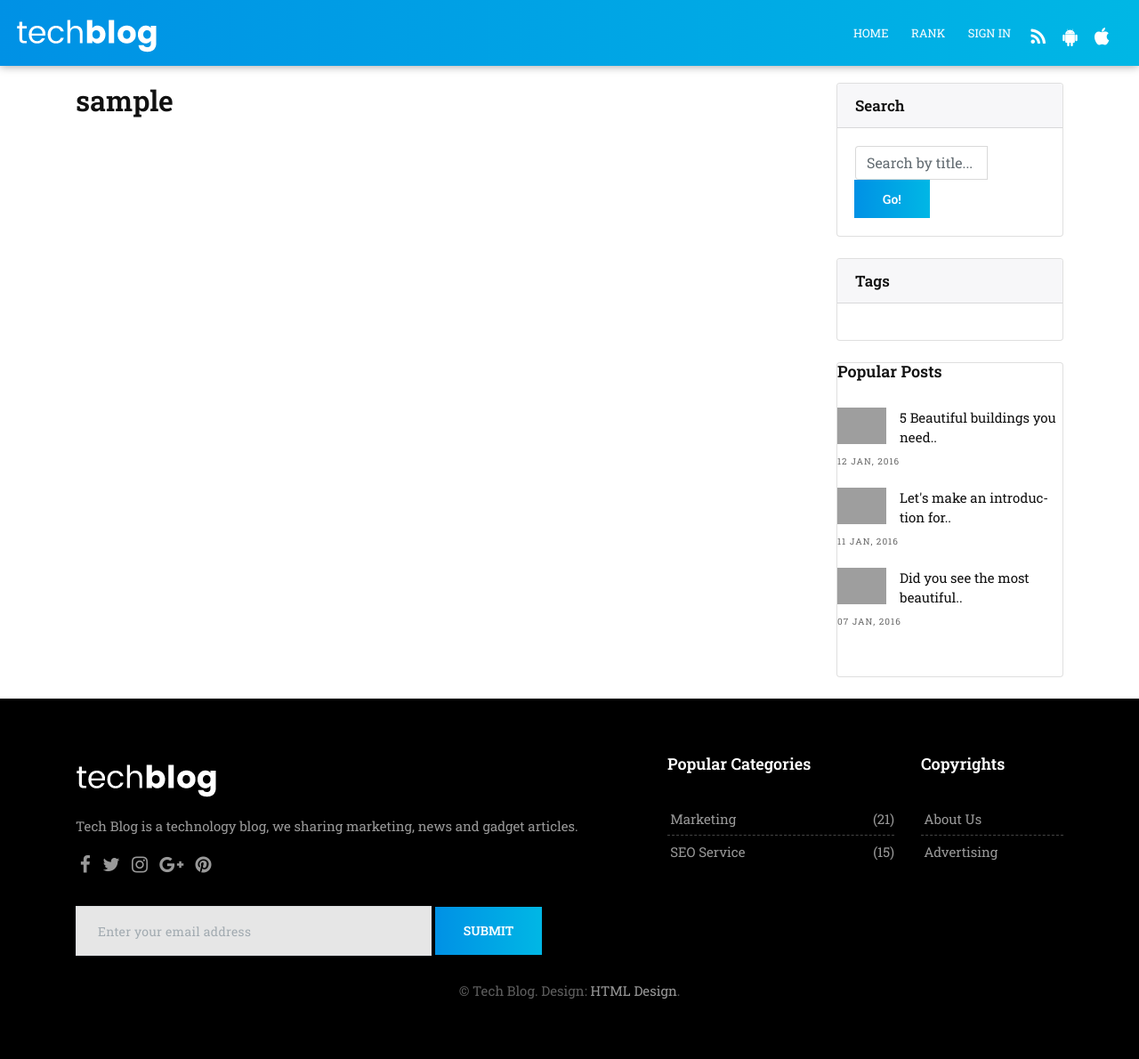
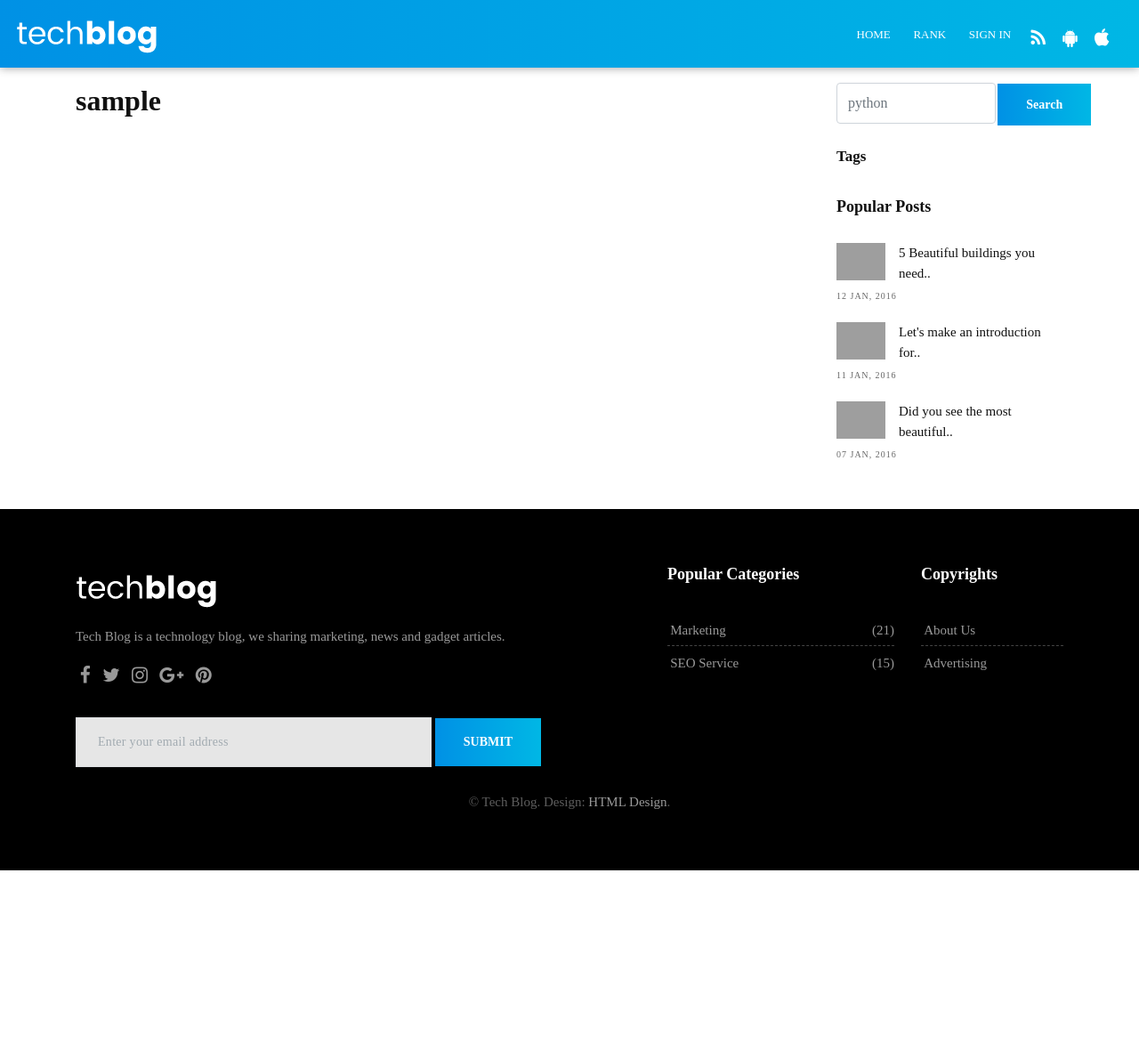
Before and after one commit to b1team/tech-blog, a Flask app: a page that uses Blog-Web/myapp/app/templates/base.html in a window 1280 px wide. Shown: the whole page at 89% size. After the commit the page ends 978 px from the top, so only its background shows below. Run offline with Flask 2, Linux system fonts and the light colour scheme; data that the repository does not hold is empty; some libraries are stand-ins or nearby versions; grey boxes are pictures that could not be loaded.

Commit message:
upgrade ui + pagination

```diff
--- a/Blog-Web/myapp/app/templates/base.html
+++ b/Blog-Web/myapp/app/templates/base.html
@@ -17,12 +17,6 @@
     <script src="{{ url_for('static', filename='js/bootstrap.min.js') }}"></script>
     <script src="{{ url_for('static', filename='js/font-awesome.js') }}"></script>
 
-    <!--NEW -->
-    <link href="https://fonts.googleapis.com/css?family=Poppins:300,400,500,600,700" rel="stylesheet">
-
-    <!-- Bootstrap core CSS -->
-    <link href="{{ url_for('static', filename='css/bootstrap.css') }}" rel="stylesheet">
-
     <!-- FontAwesome Icons core CSS -->
     <link href="{{ url_for('static', filename='css/font-awesome.min.css') }}" rel="stylesheet">
     <link href="{{ url_for('static', filename='css/style.css') }}" rel="stylesheet">
@@ -35,7 +29,7 @@
     <!-- Version Tech CSS for this template -->
     <link href="{{ url_for('static', filename='css/tech.css') }}" rel="stylesheet">
     <link rel="preconnect" href="https://fonts.gstatic.com">
-<link href="https://fonts.googleapis.com/css2?family=Roboto+Slab:wght@300;400;600&display=swap" rel="stylesheet">
+    <!-- <link href="https://fonts.googleapis.com/css2?family=Roboto+Slab:wght@300;400;600&display=swap" rel="stylesheet">  -->
 
     {% block head %}{% endblock %}
 </head>
--- a/Blog-Web/myapp/app/templates/login/login.html
+++ b/Blog-Web/myapp/app/templates/login/login.html
@@ -1,6 +1,6 @@
 {% extends 'base.html' %}
 
-{% block title %} LOGIN {% endblock %}
+{% block title %} Techblog - Login {% endblock %}
 
 {% block content %}
 
--- a/Blog-Web/myapp/app/templates/pagenation.html
+++ b/Blog-Web/myapp/app/templates/pagenation.html
@@ -2,9 +2,9 @@
     {% for page_num in posts.iter_pages(left_edge=1, right_edge=1, left_current=1, right_current=2) %}
         {% if page_num %}
             {% if posts.page == page_num %}
-                <a class="btn btn-info mb-4" href="{{ url_for('home_bp.home', page=page_num) }}">{{ page_num }}</a>
+                <a class="btn btn-info mb-4" href="{{ url }}?page={{ page_num }}">{{ page_num }}</a>
             {% else %}
-                <a class="btn btn-outline-info mb-4" href="{{ url_for('home_bp.home', page=page_num) }}">{{ page_num }}</a>
+                <a class="btn btn-outline-info mb-4" href="{{ url }}?page={{ page_num }}">{{ page_num }}</a>
             {% endif %}
         {% else %}
                 ...
--- a/Blog-Web/myapp/app/templates/post/create-post.html
+++ b/Blog-Web/myapp/app/templates/post/create-post.html
@@ -1,6 +1,6 @@
 {% extends 'base.html' %}
 
-{% block title %} {{ action.title() }} {% endblock %}
+{% block title %} Techblog- {{ action.title() }} {% endblock %}
 
 {% block head %}
     <link rel="stylesheet" href="{{ url_for('static', filename='css/simplemde.min.css') }}">
--- a/Blog-Web/myapp/app/templates/register/register.html
+++ b/Blog-Web/myapp/app/templates/register/register.html
@@ -1,6 +1,6 @@
 {% extends 'base.html' %}
 
-{% block title %} Register {% endblock %}
+{% block title %} Techblog - Register {% endblock %}
 
 {% block content %}
 
--- a/Blog-Web/myapp/app/templates/sidebar/sidebar.html
+++ b/Blog-Web/myapp/app/templates/sidebar/sidebar.html
@@ -1,14 +1,14 @@
 <div class="col-lg-3 col-md-12 col-sm-12 col-xs-12">
     <div class="sidebar">
         <!-- Search Widget -->
-    <div class="card my-4">
-        <h5 class="card-header">Search</h5>
-        <div class="card-body">
+        <div class="widget my-4">
+            <div class="widget-body">
                 <div class="input-group">
                     <form action="/search" method="GET">
-                    <input type="text" class="form-control" id="search" name="q" style="display: inline-block;width: 70%;" placeholder="Search by title...">
-                    <span class="input-group-append" style="display: inline-block;">
-                        <button class="btn btn-secondary" type="submit">Go!</button>
+                        <input type="text" class="form-control" id="search" name="q"
+                            style="display: inline-block;width: 70%; height: 100%;" placeholder="python">
+                        <span class="input-group-append" style="display: inline-block;width:25%;">
+                            <button class="btn btn-secondary" type="submit">Search</button>
                         </span>
                     </form>
                 </div>
@@ -16,9 +16,9 @@
         </div>
 
         <!-- Tags Widget -->
-    <div class="card my-4">
-        <h5 class="card-header">Tags</h5>
-        <div class="card-body">
+        <div class="widget my-4">
+            <h5 class="widget-header">Tags</h5>
+            <div class="widget-body">
                 <div class="row">
                     <div class="col-lg-6">
                         <ul class="list-unstyled mb-0">
@@ -33,8 +33,7 @@
                         <ul class="list-unstyled mb-0">
                             {% for tag in tags2 %}
                             <li>
-                            <a href="{{ url_for("sidebar_bp.tag",
-                                                 name=tag.name) }}">{{ tag.name }}</a>
+                                <a href="{{ url_for("sidebar_bp.tag", name=tag.name) }}">{{ tag.name }}</a>
                             </li>
                             {% endfor %}
                         </ul>
@@ -44,13 +43,14 @@
         </div>
 
         <!-- Side Widget -->
-    <div class="card my-4">
+        <div class="widget my-4">
             <div class="sidebar">
                 <div class="widget">
                     <h2 class="widget-title">Popular Posts</h2>
                     <div class="blog-list-widget">
                         <div class="list-group">
-                                        <a href="tech-single.html" class="list-group-item list-group-item-action flex-column align-items-start">
+                            <a href="tech-single.html"
+                                class="list-group-item list-group-item-action flex-column align-items-start">
                                 <div class="w-100 justify-content-between">
                                     <img src="upload/tech_blog_08.jpg" alt="" class="img-fluid float-left">
                                     <h5 class="mb-1">5 Beautiful buildings you need..</h5>
@@ -58,7 +58,8 @@
                                 </div>
                             </a>
 
-                                        <a href="tech-single.html" class="list-group-item list-group-item-action flex-column align-items-start">
+                            <a href="tech-single.html"
+                                class="list-group-item list-group-item-action flex-column align-items-start">
                                 <div class="w-100 justify-content-between">
                                     <img src="upload/tech_blog_01.jpg" alt="" class="img-fluid float-left">
                                     <h5 class="mb-1">Let's make an introduction for..</h5>
@@ -66,7 +67,8 @@
                                 </div>
                             </a>
 
-                                        <a href="tech-single.html" class="list-group-item list-group-item-action flex-column align-items-start">
+                            <a href="tech-single.html"
+                                class="list-group-item list-group-item-action flex-column align-items-start">
                                 <div class="w-100 last-item justify-content-between">
                                     <img src="upload/tech_blog_03.jpg" alt="" class="img-fluid float-left">
                                     <h5 class="mb-1">Did you see the most beautiful..</h5>
--- a/Blog-Web/myapp/app/templates/sidebar/tag.html
+++ b/Blog-Web/myapp/app/templates/sidebar/tag.html
@@ -18,7 +18,7 @@
         <div class="col-md-4">
           <div class="post-media">
             <a href="{{ url_for('post_bp.post_content', slug=post.slug) }}" title="">
-                                                <img src="upload/tech_blog_04.jpg" alt="none" class="img-fluid">
+              <img src="{{ url_for('static', filename='images/tech_blog_04.jpg') }}" alt="none" class="img-fluid">
               <div class="hovereffect"></div>
             </a>
           </div><!-- end media -->
@@ -28,11 +28,12 @@
           <h4><a href="{{ url_for('post_bp.post_content', slug=post.slug) }}" title="">{{ post.title }}</a></h4>
           <p>{{ post.brief }}</p>
           {% for tag in post['tags'] %}
-                                        <small class="firstsmall"><a class="bg-orange" href="{{ url_for('sidebar_bp.tag', name=tag.name) }}" title="">{{ tag.name }}</a></small>
+          <small class="firstsmall"><a class="bg-orange" href="{{ url_for('sidebar_bp.tag', name=tag.name) }}"
+              title="">{{ tag.name }}</a></small>
           {% endfor %}
-                                        <small><a href="tech-single.html" title="">{{ format_date(post.created_at) }}</a></small>
-                                        <small><a href="tech-author.html" title="">by {{ post.user.username }}</a></small>
-                                        <small><a href="tech-single.html" title=""><i class="fa fa-eye"></i> 4441</a></small>
+          <small><a href="#" title="">{{ format_date(post.created_at) }}</a></small>
+          <small><a href="#" title="">by {{ post.user.username }}</a></small>
+          <small><a href="#" title=""><i class="fa fa-eye"></i> 4441</a></small>
         </div><!-- end meta -->
       </div>
       <hr class="invis">
--- a/Blog-Web/myapp/app/views/home.py
+++ b/Blog-Web/myapp/app/views/home.py
@@ -20,7 +20,7 @@ def home():
 
     page = request.args.get('page', 1, type=int)
     posts = db.session.query(Posts).filter(Posts.deleted==False).order_by(Posts.created_at.desc()).paginate(page=page, per_page=5)
-
+    url = '/home'
 
     return render_template("home/blog.html", login=login, user=user,
-            posts=posts, tags1=tags1, tags2=tags2)
+            posts=posts, tags1=tags1, tags2=tags2, url=url)
--- a/Blog-Web/myapp/app/views/sidebar.py
+++ b/Blog-Web/myapp/app/views/sidebar.py
@@ -3,6 +3,7 @@ from app.models import Posts, Tags
 from flask import Blueprint
 from flask import render_template
 from flask import request, url_for, session
+from sqlalchemy import func, or_
 
 sidebar_bp = Blueprint("sidebar_bp", __name__,
                     template_folder="templates", static_folder="static")
@@ -14,13 +15,14 @@ def search():
     user = session.get("username")
     query = request.args.get("q", type=str)
     page = request.args.get('page', 1, type=int)
-    posts = db.session.query(Posts).filter(Posts.title.contains(query), Posts.deleted==False).order_by(Posts.created_at.desc()).paginate(page=page, per_page=5)
+    posts = db.session.query(Posts).outerjoin(Posts.tags).filter(Posts.deleted==False,or_(func.lower(Posts.title).contains(query.lower()), func.lower(Tags.name).contains(query.lower()))).order_by(Posts.created_at.desc()).paginate(page=page, per_page=5)
     tags = db.session.query(Tags).all()
     tags1 = tags[:len(tags)//2]
     tags2 = tags[len(tags)//2:]
+    url = '/search'
 
 
-    return render_template("sidebar/search.html", login=login, user=user, posts=posts,query=query, tags1=tags1, tags2=tags2)
+    return render_template("sidebar/search.html", login=login, user=user, posts=posts,query=query, tags1=tags1, tags2=tags2, url=url)
 
 
 @sidebar_bp.route("/tag/<name>", methods=["GET","POST"])
@@ -31,9 +33,10 @@ def tag(name):
     tags1 = tags[:len(tags)//2]
     tags2 = tags[len(tags)//2:]
     tag = name
+    url = '/tag/{}'.format(name)
 
     page = request.args.get('page', 1, type=int)
     posts = db.session.query(Posts).join(Tags.posts).filter(Tags.name==name, Posts.deleted==False).order_by(Posts.created_at.desc()).paginate(page=page, per_page=5)
 
     return render_template("sidebar/tag.html", login=login, user=user,
-            posts=posts, tags1=tags1, tags2=tags2, tag=tag)
+            posts=posts, tags1=tags1, tags2=tags2, tag=tag, url=url)
--- a/Blog-Web/myapp/config.py
+++ b/Blog-Web/myapp/config.py
@@ -7,8 +7,7 @@ class Config(object):
     TESTING = False
     CSRF_ENABLED = True
     SECRET_KEY = '1234567891@123'
-    # SQLALCHEMY_DATABASE_URI = 'postgres://vuonglv:vuonglv@db.pythonistavn.com:5432/techblog'
-    SQLALCHEMY_DATABASE_URI = 'postgres://postgres:dinhngoc2000@@localhost:5432/blog'
+    SQLALCHEMY_DATABASE_URI = ''
     SQLALCHEMY_TRACK_MODIFICATIONS = False
 
 
```
Also changed, not shown: Blog-Web/myapp/app/templates/home/blog.html (+6 -5 lines), Blog-Web/myapp/app/templates/post/my-post.html (+4 -3 lines), Blog-Web/myapp/app/templates/post/post-content.html (+8 -4 lines), Blog-Web/myapp/app/templates/sidebar/search.html (+6 -5 lines), Blog-Web/myapp/app/views/post.py (+4 -3 lines). Lines whose indentation alone changed are shown as unchanged.
